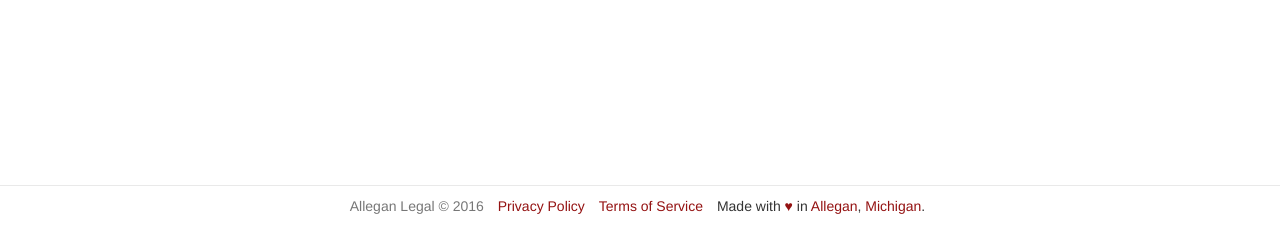
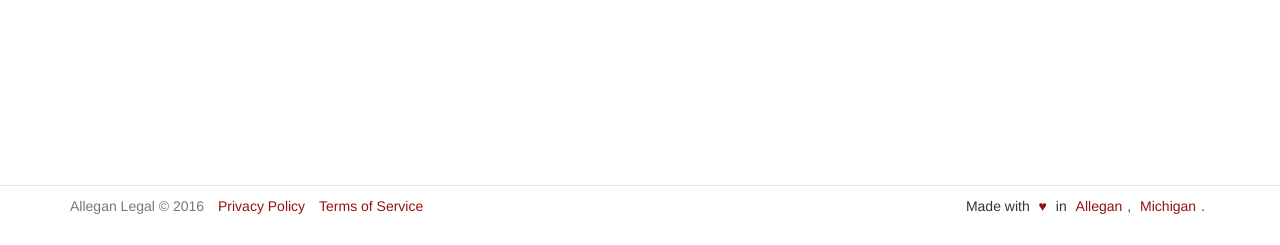
Before and after one commit to saints-be-told-ltd/alleganlegal.com, a Flask app: page / in a window 1280 px wide. Shown: the part 555-800 px from the top of the page. Run offline with Flask 2, Linux system fonts and the light colour scheme; some libraries are stand-ins or nearby versions.

Commit message:
Padded made-with-love footer links

```diff
--- a/alleganlegal/static/styles/main.css
+++ b/alleganlegal/static/styles/main.css
@@ -20,6 +20,15 @@ body {
     border-top: 1px solid #e9e9e9;
 
     height: 60px;
+}
+
+#footer-right {
+    float: right;
+}
+
+#footer-right a {
+    padding-left: 5px;
+    padding-right: 5px;
 }
 
 /* Banner - page cover
--- a/alleganlegal/templates/layouts/01_base.html
+++ b/alleganlegal/templates/layouts/01_base.html
@@ -28,11 +28,17 @@
             {% block body %}{% endblock %}
         </main>
 
-        <footer class="footer text-center">
+        <footer class="footer">
             <div class="container">
+                {% if config['GITHUB_URL'] %}
+                    <ul class="list-inline" id="footer-right">
+                        <li>Made with <a href="{{ config['GITHUB_URL'] }}" target="_blank">&hearts;</a> in <a href="http://www.cityofallegan.org/" target="_blank">Allegan</a>, <a href="http://www.michigan.org/" target="_blank">Michigan</a>.</li>
+                    </ul>
+                {% endif %}
                 <ul class="list-inline">
                     <li class="text-muted">Allegan Legal &copy; {{ current_year() }}</li>
-                    {% block footer %}{% endblock %}
+                    <li><a href="{{ url_for('pages.privacy') }}">Privacy Policy</a></li>
+                    <li><a href="{{ url_for('pages.terms') }}">Terms of Service</a></li>
                 </ul>
             </div>
         </footer>
--- a/alleganlegal/templates/layouts/02_app.html
+++ b/alleganlegal/templates/layouts/02_app.html
@@ -29,12 +29,3 @@
         </header>
     {% endif %}
 {% endblock %}
-
-{% block footer %}
-    <li><a href="{{ url_for('pages.privacy') }}">Privacy Policy</a></li>
-    <li><a href="{{ url_for('pages.terms') }}">Terms of Service</a></li>
-
-    {% if config['GITHUB_URL'] %}
-        <li>Made with <a href="{{ config['GITHUB_URL'] }}" target="_blank">&hearts;</a> in <a href="http://www.cityofallegan.org/" target="_blank">Allegan</a>, <a href="http://www.michigan.org/" target="_blank">Michigan</a>.</li>
-    {% endif %}
-{% endblock %}
```
